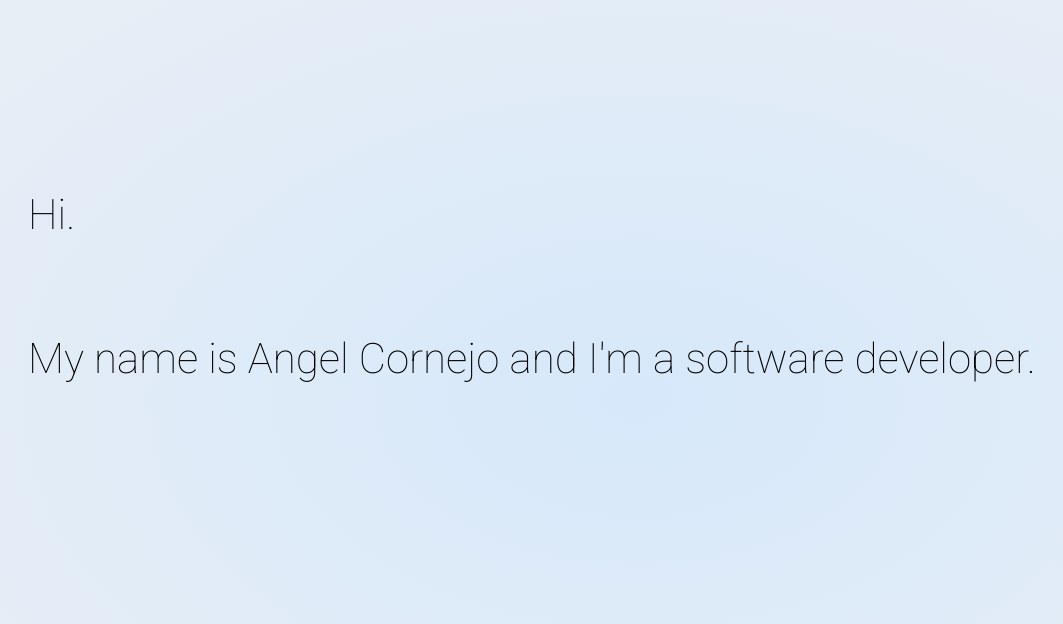
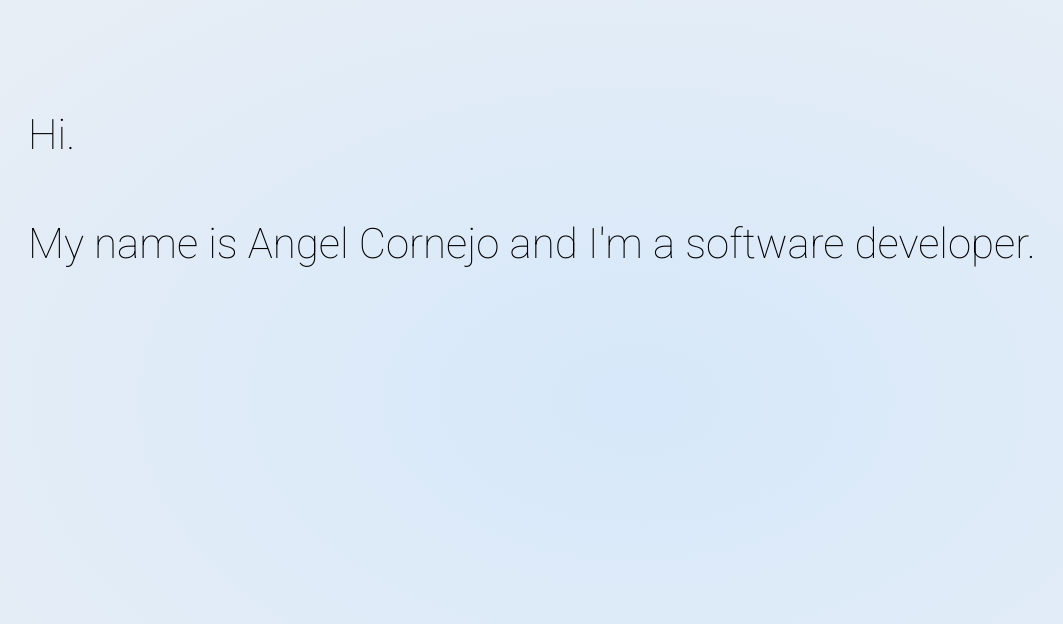
Before and after one commit to cornejoangel/portfolio, a React (Create React App) app: page / in a window 1280 px wide. Shown: the top 624 px of the page, without its empty margins (2-1065 px from the left). Built offline with nearby package versions, Linux system fonts and the light colour scheme.

Commit message:
Just adds ESLint package

```diff
--- a/src/App.js
+++ b/src/App.js
@@ -1,4 +1,4 @@
-import React from "react";
+import React from 'react';
 import './styles/App.scss';
 
 const App = () => {
@@ -6,13 +6,17 @@ const App = () => {
 
   page = (
     <main>
-      <h2 className="hi">Hi.</h2>
-      <h2 className="my-name">My name is <br className="name-break"/>Angel Cornejo and I'm a software developer.</h2>
+      <div className="landing">
+        <h2 className="hi">Hi.</h2>
+        <h2 className="my-name">
+          My name is <br className="name-break" />
+          Angel Cornejo and I'm a software developer.
+        </h2>
+      </div>
     </main>
-  )
+  );
 
   return page;
-
-}
+};
 
 export default App;
--- a/src/styles/App.scss
+++ b/src/styles/App.scss
@@ -19,10 +19,16 @@ h2 {
 }
 
 .hi {
-  margin-top: 20vh;
+  margin-top: 10vh;
+  margin-bottom: 0;
+}
+
+.my-name {
+  margin-top: 0;
 }
 
 .name-break {
   // use this to keep from breaking on larger screens
+  // may be redundant depending on chosen font size
   display: none;
 }
```
Also changed, not shown: package.json (+22 -1 lines), 1 other file (tests, documents, lock files or other folders).
